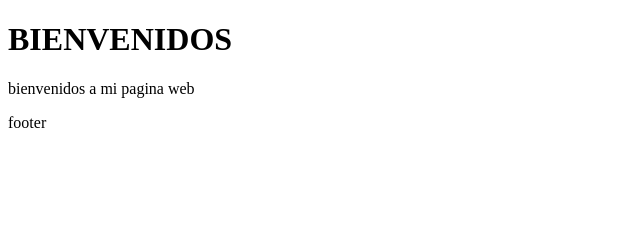
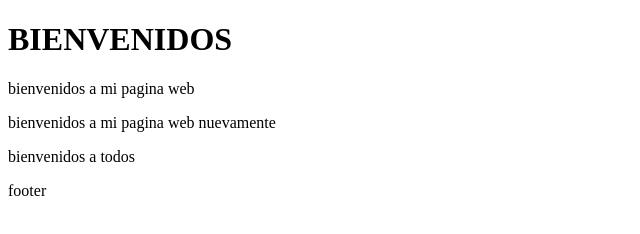
Before and after one commit to maiki10/desarrollo-de-software, a plain HTML site: page index.html in a window 1280 px wide. Shown: the whole page, without its empty margins (0-640 px from the left). Drawn offline with Linux system fonts and the light colour scheme.

Commit message:
se agrego nuevos datos

```diff
--- a/index.html
+++ b/index.html
@@ -9,6 +9,9 @@
 <body>
     <h1>BIENVENIDOS</h1>
     <p>bienvenidos a mi pagina web</p>
+    <p>bienvenidos a mi pagina web nuevamente</p>
+    <p>bienvenidos a todos</p>
+
     <p>footer</p>
 </body>
 </html>
```
